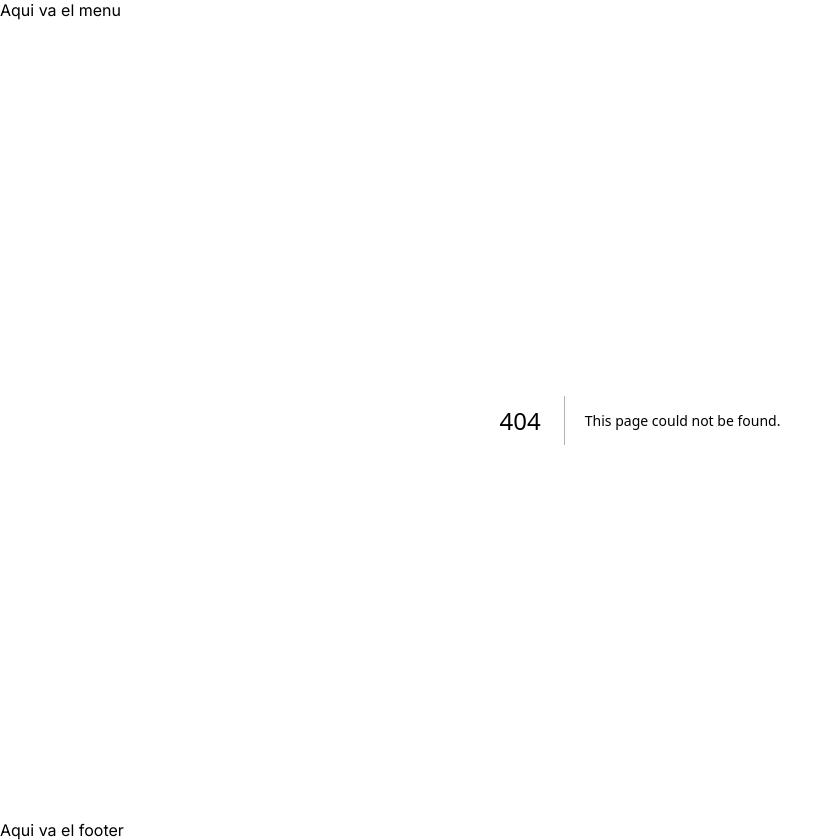
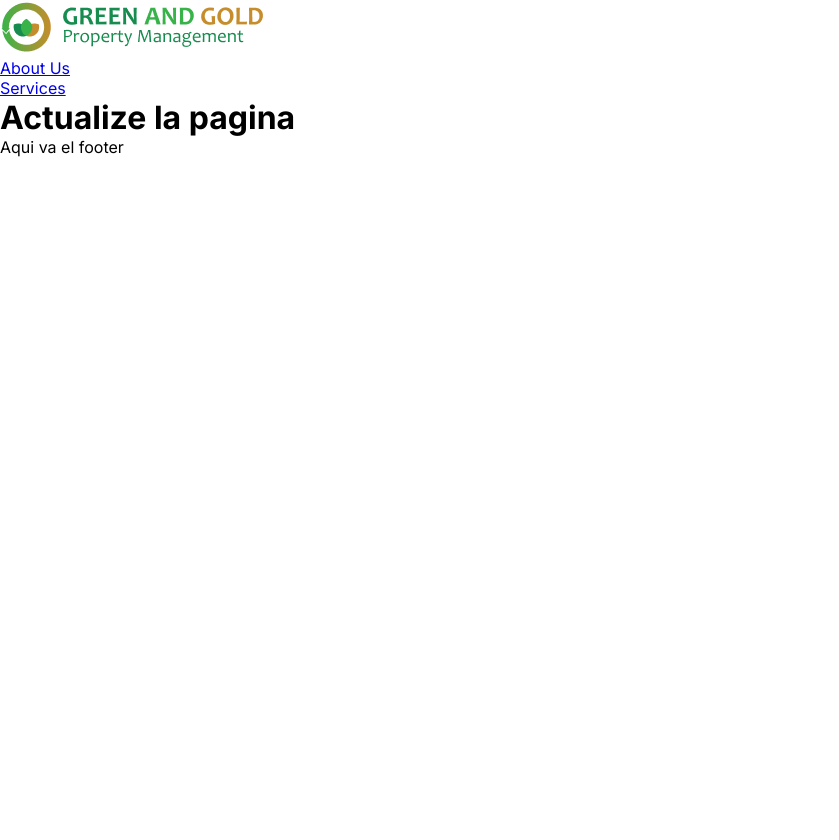
Before and after one commit to artavia17/green_and_gold_frontend, a Next.js app: page /about-us in a window 1280 px wide. Before the commit this address had no page. Shown: the whole page, without its empty margins (0-839 px from the left). After the commit the page ends 800 px from the top, so only its background shows below. Built offline with nearby package versions, Linux system fonts and the light colour scheme.

Commit message:
Se inicio el ajuste del menu

```diff
--- a/next.config.js
+++ b/next.config.js
@@ -7,4 +7,7 @@ module.exports = {
     sassOptions: {
         includePaths: [path.join(__dirname, 'styles')],
     },
+    images: {
+        unoptimized: true
+    }
 }
--- a/src/components/static/header.tsx
+++ b/src/components/static/header.tsx
@@ -1,11 +1,26 @@
-
+import Link from 'next/link';
+import Logo from '@/assets/img/Green-and-gold.png';
+import Image from 'next/image';
 
 function Header(){
 
     return (
         <>
             <header>
-                Aqui va el menu
+                <Link href="/" title="Volver a inicio">
+                    <Image
+                        src={Logo}
+                        alt='Logo de Green and Gold'
+                    />
+                </Link>
+                <ul>
+                    <li>
+                        <Link href="/about-us">About Us</Link>
+                    </li>
+                    <li>
+                        <Link href="/services">Services</Link>
+                    </li>
+                </ul>
             </header>
         </>
     )
```
Also changed, not shown: src/app/about-us/page.tsx (renamed from src/app/about/page.tsx), src/assets/fonts/BricolageGrotesque.ttf (added), src/assets/img/Green-and-gold.png (added).
